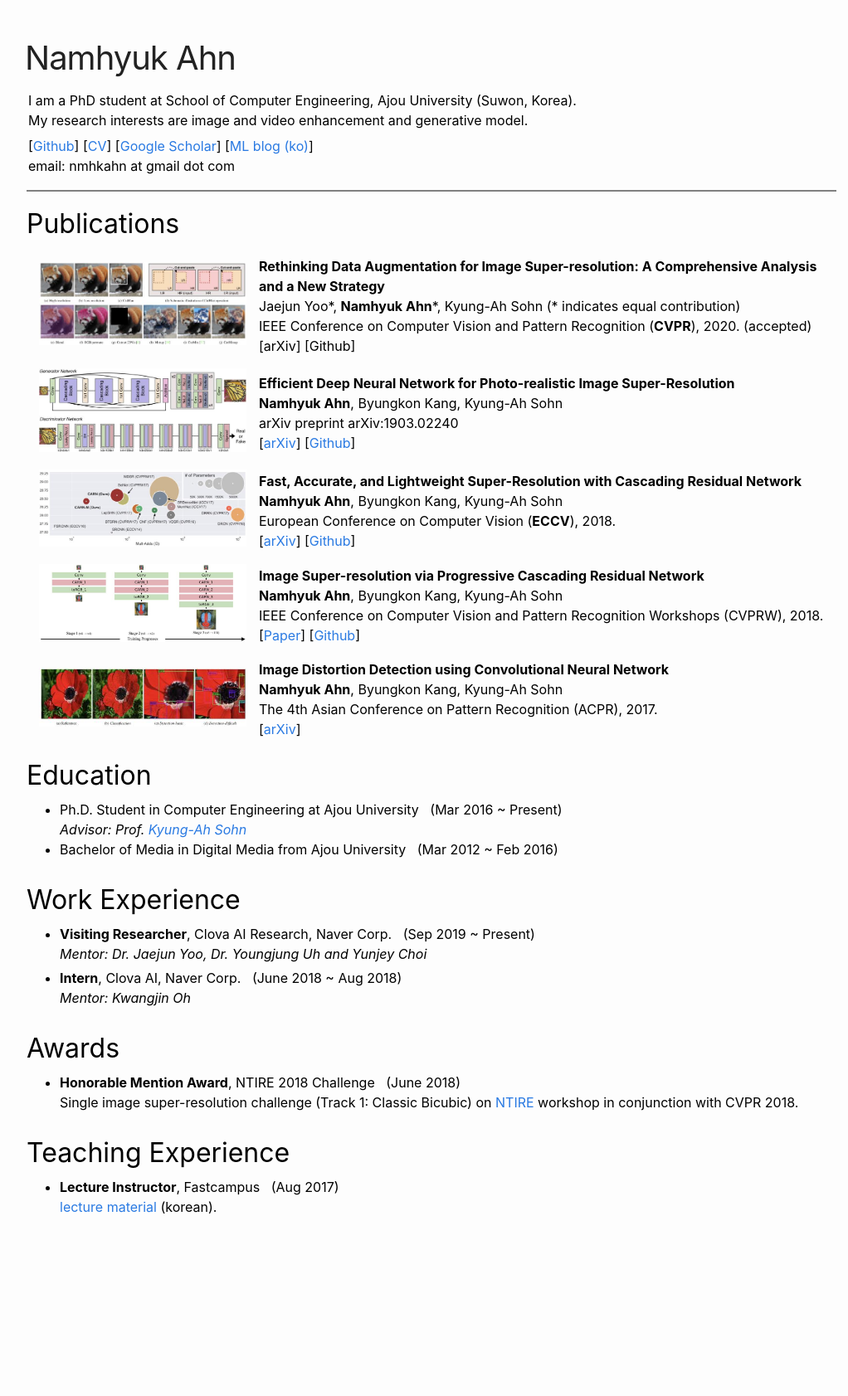
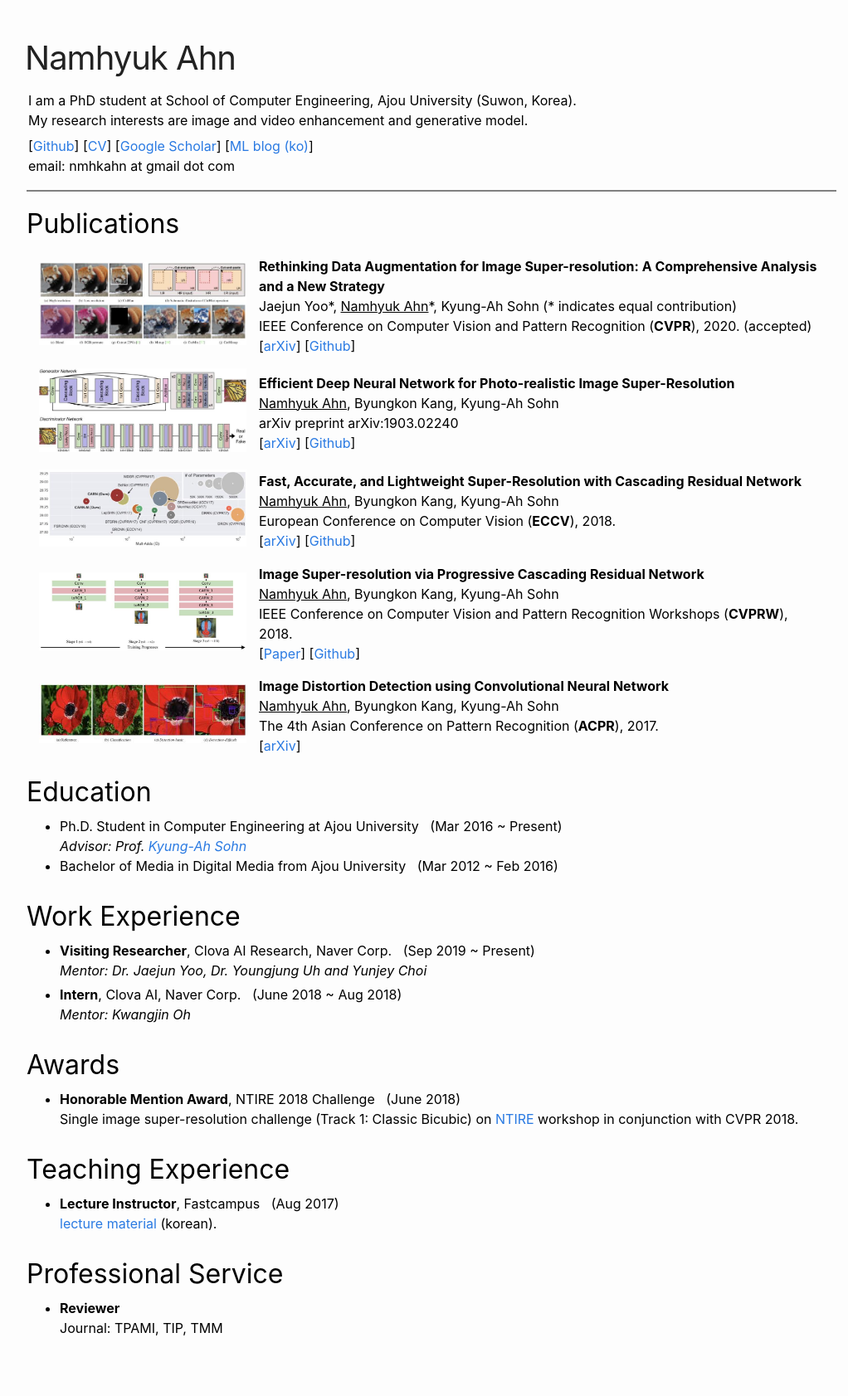
Before and after one commit to nmhkahn/nmhkahn.github.io, a Jekyll site: the page index.html, which Jekyll copies as it is, in a window 1280 px wide. Shown: the whole page at 83% size, without its empty margins (120-1142 px from the left). Built offline with Jekyll 4.4.1, drawn with Linux system fonts in a browser that asks for light colours; before the commit the page ends 1537 px from its top, so only the background shows below that.

Commit message:
Update blog

```diff
--- a/index.html
+++ b/index.html
@@ -58,10 +58,10 @@
             </td>
             <td>
                 <b>Rethinking Data Augmentation for Image Super-resolution: A Comprehensive Analysis and a New Strategy</b><br>
-                Jaejun Yoo*, <b>Namhyuk Ahn</b>*, Kyung-Ah Sohn (* indicates equal contribution)<br>
+                Jaejun Yoo*, <u>Namhyuk Ahn</u>*, Kyung-Ah Sohn (* indicates equal contribution)<br>
                 IEEE Conference on Computer Vision and Pattern Recognition (<b>CVPR</b>), 2020. (accepted)<br>
-                [arXiv]
-                [Github]
+                [<a href="https://arxiv.org/abs/2004.00448">arXiv</a>]
+                [<a href="https://github.com/clovaai/cutblur">Github</a>]
 
             </td>
         </tr>
@@ -72,7 +72,7 @@
             </td>
             <td>
                 <b>Efficient Deep Neural Network for Photo-realistic Image Super-Resolution</b><br>
-                <b>Namhyuk Ahn</b>, Byungkon Kang, Kyung-Ah Sohn<br>
+                <u>Namhyuk Ahn</u>, Byungkon Kang, Kyung-Ah Sohn<br>
                 arXiv preprint arXiv:1903.02240<br>
                 [<a href="https://arxiv.org/abs/1903.02240">arXiv</a>]
                 [<a href="https://github.com/nmhkahn/PCARN-pytorch">Github</a>]
@@ -85,7 +85,7 @@
             </td>
             <td>
                 <b>Fast, Accurate, and Lightweight Super-Resolution with Cascading Residual Network</b><br>
-                <b>Namhyuk Ahn</b>, Byungkon Kang, Kyung-Ah Sohn<br>
+                <u>Namhyuk Ahn</u>, Byungkon Kang, Kyung-Ah Sohn<br>
                 European Conference on Computer Vision (<b>ECCV</b>), 2018.<br>
                 [<a href="https://arxiv.org/abs/1803.08664">arXiv</a>]
                 [<a href="https://github.com/nmhkahn/CARN-pytorch">Github</a>]
@@ -98,8 +98,8 @@
             </td>
             <td>
                 <b>Image Super-resolution via Progressive Cascading Residual Network</b><br>
-                <b>Namhyuk Ahn</b>, Byungkon Kang, Kyung-Ah Sohn<br>
-                IEEE Conference on Computer Vision and Pattern Recognition Workshops (CVPRW), 2018.<br>
+                <u>Namhyuk Ahn</u>, Byungkon Kang, Kyung-Ah Sohn<br>
+                IEEE Conference on Computer Vision and Pattern Recognition Workshops (<b>CVPRW</b>), 2018.<br>
                 [<a href="http://openaccess.thecvf.com/content_cvpr_2018_workshops/papers/w13/Ahn_Image_Super-Resolution_via_CVPR_2018_paper.pdf">Paper</a>]
                 [<a href="https://github.com/nmhkahn/NTIRE2018">Github</a>]
             </td>
@@ -111,8 +111,8 @@
             </td>
             <td>
                 <b>Image Distortion Detection using Convolutional Neural Network</b><br>
-                <b>Namhyuk Ahn</b>, Byungkon Kang, Kyung-Ah Sohn<br>
-                The 4th Asian Conference on Pattern Recognition (ACPR), 2017.<br>
+                <u>Namhyuk Ahn</u>, Byungkon Kang, Kyung-Ah Sohn<br>
+                The 4th Asian Conference on Pattern Recognition (<b>ACPR</b>), 2017.<br>
                 [<a href="https://arxiv.org/abs/1805.10881">arXiv</a>]
             </td>
         </tr>
@@ -164,6 +164,16 @@
         </div>
     </div>
 
+    <div style="padding: 0px 0px 20px 0px">
+        <h1 style="font-weight:normal; padding: 5px 0px 5px 0px">Professional Service</h1>
+        <div style="padding: 0px 0px 0px 10px">
+            <ul>
+                <li> <b>Reviewer</b><br>
+                Journal: TPAMI, TIP, TMM
+            </ul>
+        </div>
+    </div>
+
 </tbody></table>
 
 <br><br>
```
Also changed, not shown: 1 other file.
